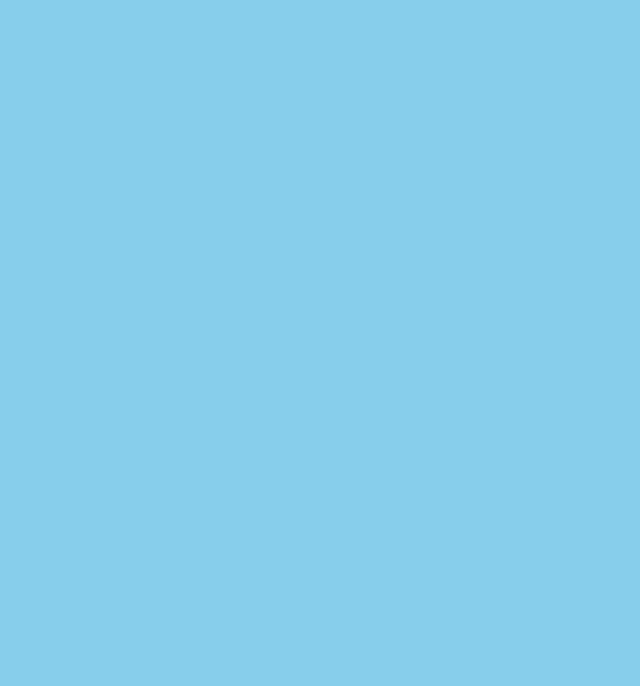
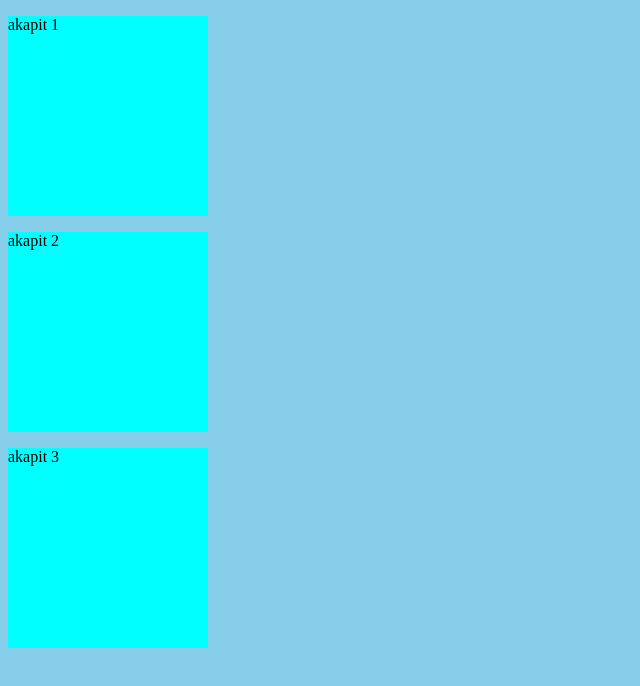
Before and after one commit to NONTII/stronaGit, a plain HTML site: page index.html in a window 1280 px wide. Shown: the whole page, without its empty margins (0-640 px from the left). Drawn offline with Linux system fonts and the light colour scheme.

Commit message:
dodano nowe akapity

```diff
--- a/index.html
+++ b/index.html
@@ -7,6 +7,8 @@
     <link rel="stylesheet" href="style.css">
 </head>
 <body>
-
+    <p>akapit 1</p>
+    <p>akapit 2</p>
+    <p>akapit 3</p>
 </body>
 </html>
--- a/style.css
+++ b/style.css
@@ -1,3 +1,9 @@
 body{
     background-color: skyblue;
 }
+
+p{
+    width: 200px;
+    height: 200px;
+    background-color: aqua;
+}
```
